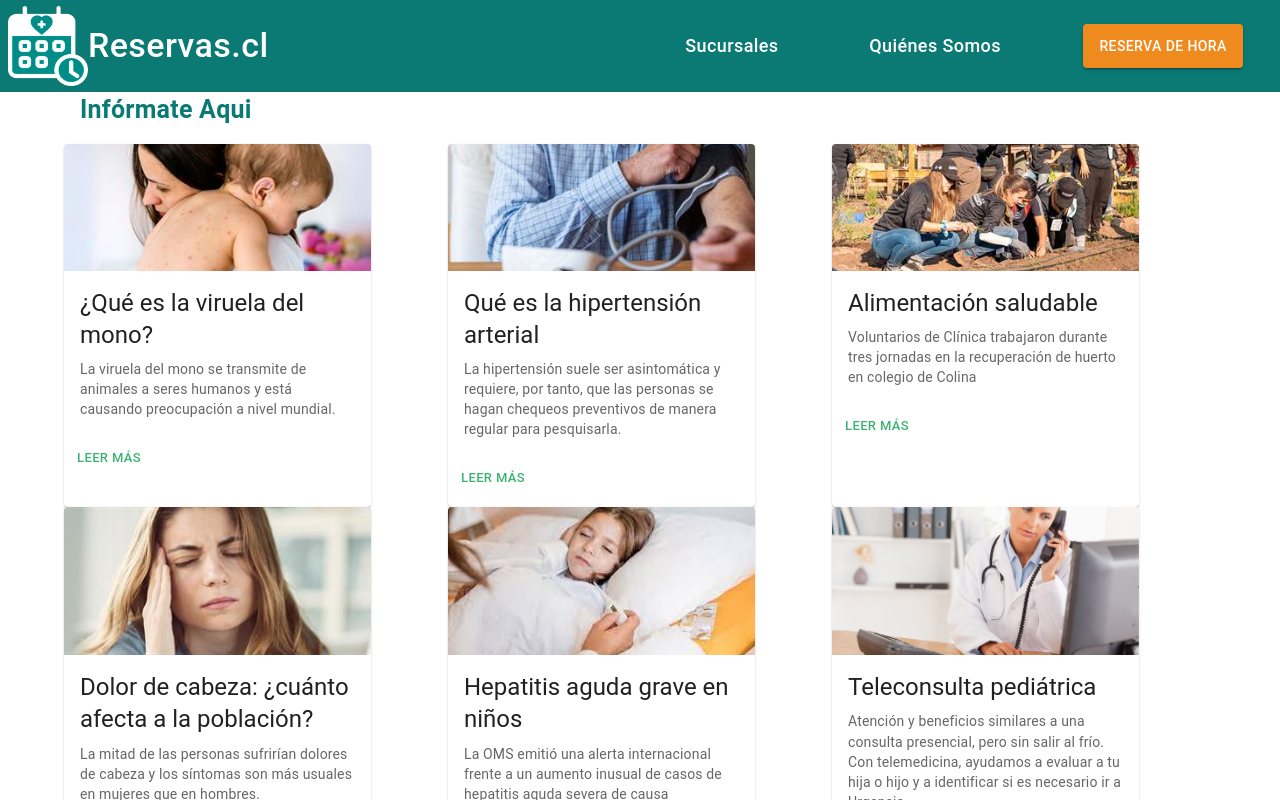
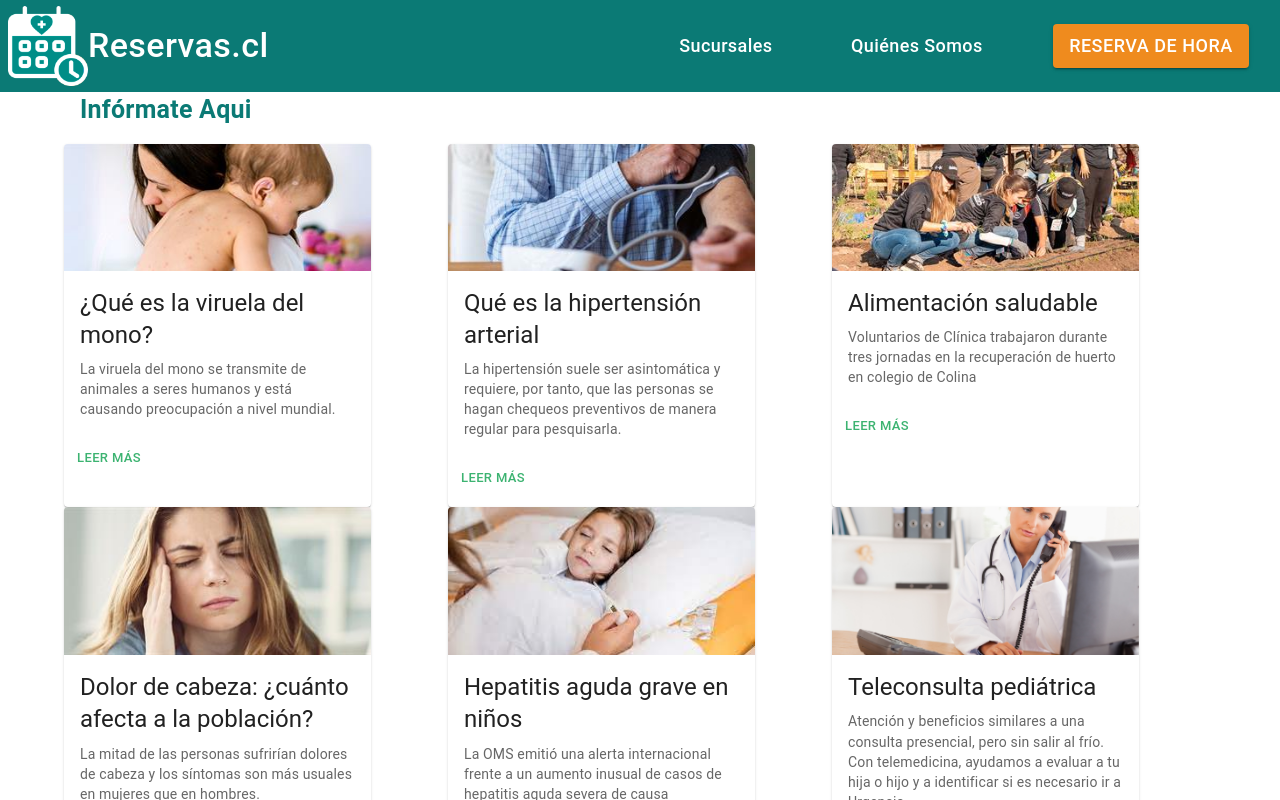
Before and after one commit to sheha316/Proyecto-Memoria, a React (Create React App) app in the folder frontend/: page / in a window 1280 px wide. Shown: the top 800 px of the page. Built offline with nearby package versions, Linux system fonts and the light colour scheme; no server answers.

Commit message:
ultimo cambio

```diff
--- a/frontend/src/modulos/Componentes/BasicPopover.jsx
+++ b/frontend/src/modulos/Componentes/BasicPopover.jsx
@@ -27,6 +27,7 @@ export default function BasicPopover({ fontSizeM }) {
     <Button
       variant="contained"
       color="success"
+      style={{ fontSize: fontSizeM }}
       onClick={() => history(RUTAS_RESERVAR_HORA)}
     >
       Reserva de Hora
```
